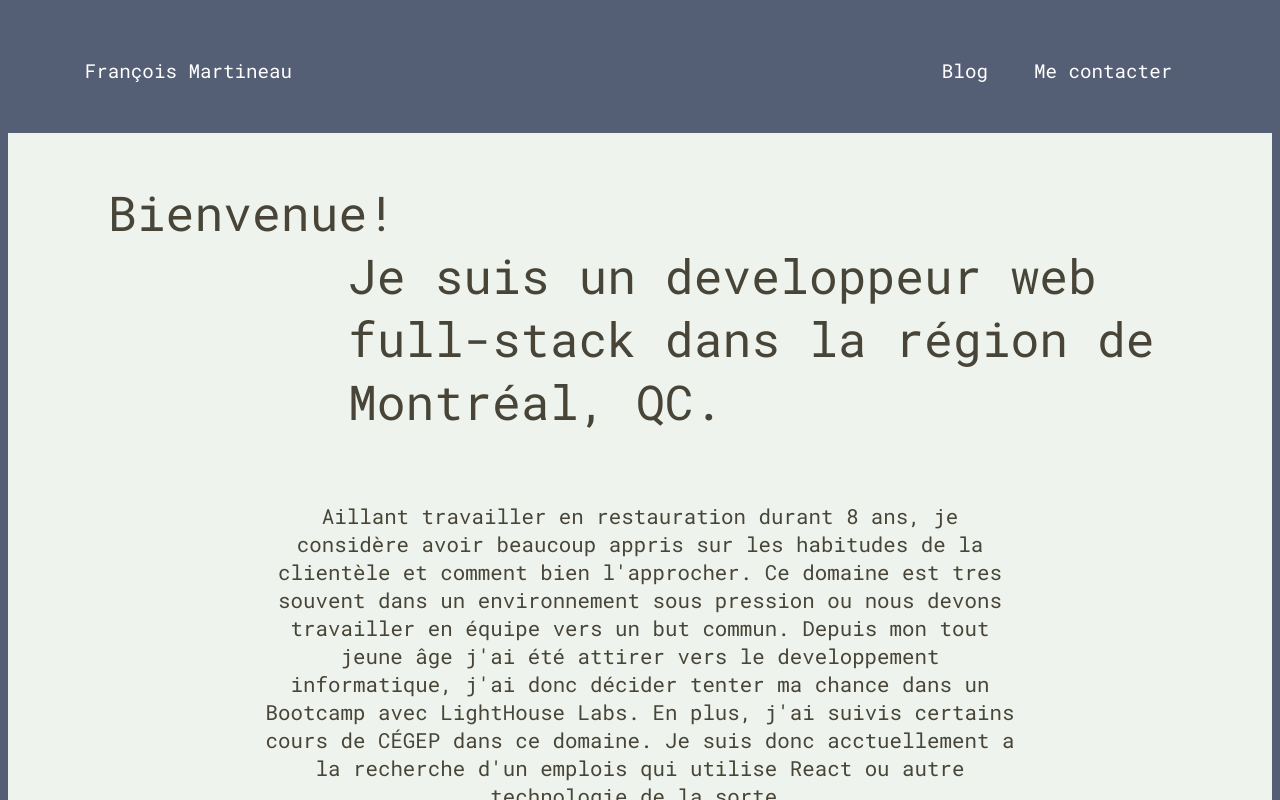
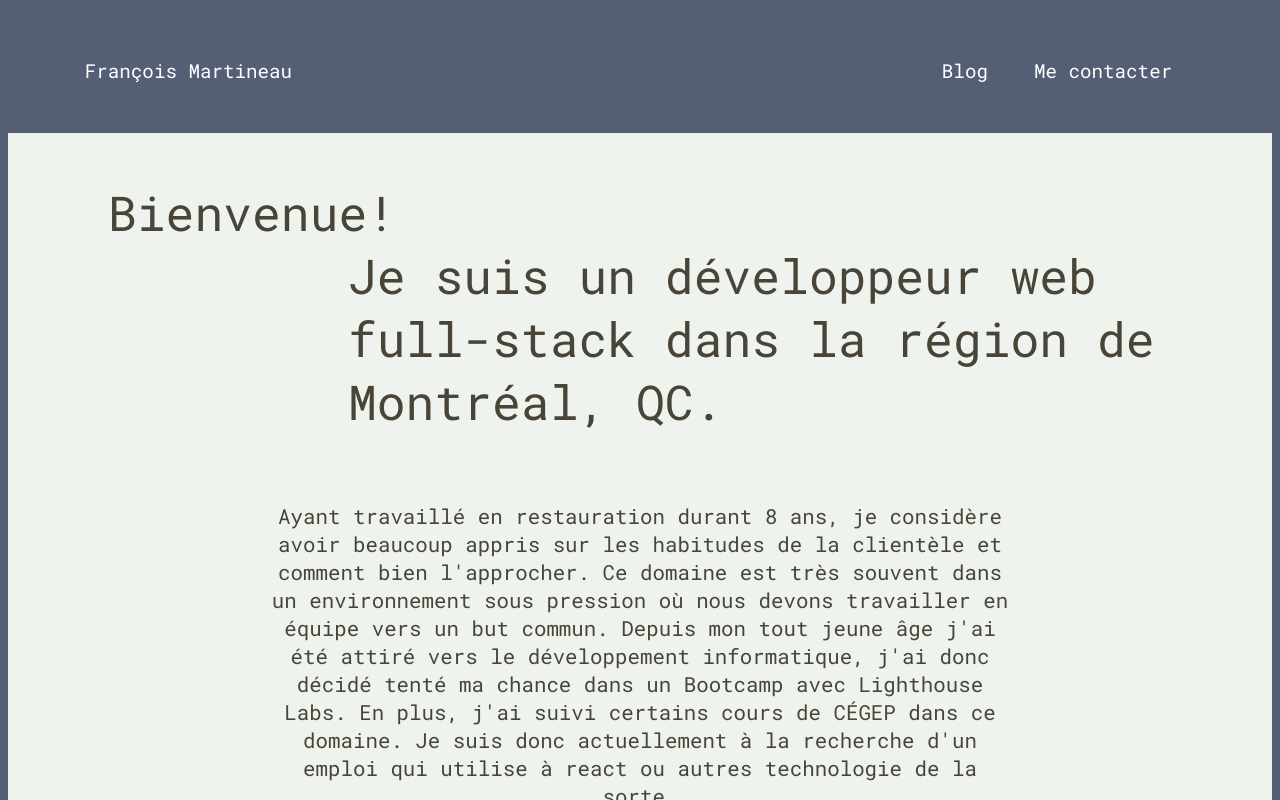
Before and after one commit to franccy29/portefolio, a React (Create React App) app: page / in a window 1280 px wide. Built offline with nearby package versions, Linux system fonts and the light colour scheme.

Commit message:
corriger

```diff
--- a/src/components/Contact.jsx
+++ b/src/components/Contact.jsx
@@ -1,6 +1,8 @@
 import React from 'react';
 import linkedIn from "../image/linkedin.jpg";
 import resume from "../image/resume.png";
+import gitHub from "../image/github.png";
+
 
 import { StyledContact } from "../styles/Contact.styles.jsx";
 
@@ -12,11 +14,11 @@ function Contact() {
     >
       <h2>Merci de vouloir travailler avec moi!</h2>
       <h3>Pour me contacter</h3>
-      <h4>voici mes coordonées:</h4>
+      <h4>Voici mes coordonnées:</h4>
       <p>E-mail: francois.martineau97@gmail.com</p>
-      <p>git hub</p>
+      <a href="https://github.com/franccy29" rel="noreferrer" target="_blank" ><img src={gitHub} alt="linked in" height="200px" width="200px" /></a>
       <a href="https://www.linkedin.com/in/francois-martineau97/" rel="noreferrer" target="_blank" ><img src={linkedIn} alt="linked in" height="200px" width="200px" /></a>
-      <a href="https://resume.creddle.io/resume/992ulo9z2bs" rel="noreferrer" target="_blank" ><img src={resume} alt="resumer" height="200px" width="200px" /></a>
+      <a href="https://resume.io/r/q8BVthm4X" rel="noreferrer" target="_blank" ><img src={resume} alt="resumer" height="200px" width="200px" /></a>
     </StyledContact>
   );
 }
--- a/src/components/HomePage.jsx
+++ b/src/components/HomePage.jsx
@@ -68,14 +68,14 @@ function HomePage() {
       <div className={"intro"} ref={intro} >
         <span>Bienvenue!</span>
         <br/>
-        <p className={"tab"} >Je suis un developpeur web full-stack dans la région de Montréal, QC.</p>
+        <p className={"tab"} >Je suis un développeur web full-stack dans la région de Montréal, QC.</p>
       </div>
 
       <p className={"resume"} >
-        Aillant travailler en restauration durant 8 ans, je considère avoir beaucoup appris sur les habitudes de la clientèle et comment bien l'approcher.
-        Ce domaine est tres souvent dans un environnement sous pression ou nous devons travailler en équipe vers un but commun. Depuis mon tout jeune âge j'ai
-        été attirer vers le developpement informatique, j'ai donc décider tenter ma chance dans un Bootcamp avec LightHouse Labs. En plus, j'ai suivis certains cours de
-        CÉGEP dans ce domaine. Je suis donc acctuellement a la recherche d'un emplois qui utilise React ou autre technologie de la sorte.
+        Ayant travaillé en restauration durant 8 ans, je considère avoir beaucoup appris sur les habitudes de la clientèle et comment bien l'approcher.
+        Ce domaine est très souvent dans un environnement sous pression où nous devons travailler en équipe vers un but commun. Depuis mon tout jeune âge j'ai
+        été attiré vers le développement informatique, j'ai donc décidé tenté ma chance dans un Bootcamp avec Lighthouse Labs. En plus, j'ai suivi certains cours de
+        CÉGEP dans ce domaine. Je suis donc actuellement à la recherche d'un emploi qui utilise à react ou autres technologie de la sorte.
       </p>
 
       <div className={"images"} ref={images} >
@@ -103,9 +103,7 @@ function HomePage() {
         <div className={"football"} >
           <img src={footballImage} alt="calala" />
           <p>
-            Fantasy Hoops est une application qui permet aux utilisateurs de consulter rapidement et graphiquement plusieurs statistiques
-            plus ou moin avancer sur les performances de leurs équipes de fantasy basketball. L'application est fait d'une façon à être
-            complémentaire pour rendre les décisions en question d'alignement plus facile à chaque semaine.
+            Fantasy hoops est une application qui permet aux utilisateurs de consulter rapidement et graphiquement plusieurs statistiques plus ou moins avancer sur les performances de leurs équipes de fantaisie basket-ball. L'application est fait d'une façon à être complémentaire pour rendre les décisions en question d'alignement plus facile à chaque semaine.
             <br/>
             <br/>Tech Stack: React, JWT, Styled-component, Victory, Material UI, Knex, ExpressJs, Postgresql.
           </p>
@@ -118,8 +116,7 @@ function HomePage() {
         <h2>Scheduler</h2>
         <div className={"scheduler"} >
           <p>
-            Ce projet est un simple planificateur, un projet future sera d'ajouter une gestion d'utilisateur et de rendre l'application utilisable
-            pour plusieurs autres situations que seulement ce qu'elle nous procure en ce moment. Ce projet vient du bootcamp LightHouse Labs.
+            Ce projet est un simple planificateur, un projet futur sera d'ajouter une gestion d'utilisateur et de rendre l'application utilisable pour plusieurs autres situations que seulement ce qu'elle nous procure en ce moment. Ce projet vient du Boot camp Lighthouse Labs.
             <br/>
             <br/>Tech Stack: React, Axios, Storybook, Jest, Cypress, Babel, Sass.
           </p>
@@ -147,7 +144,7 @@ function HomePage() {
         <h2>Tinny URL</h2>
         <div className={"tinny"} >
           <p>
-            Un clone de bit.ly, qui gère et génère des liens URL plus court.
+             Un clone de bit ly, qui gère et génère des liens URL plus court.
             <br/>
             <br/>Tech Stack: Chai, Mocha, Cookie-session, Ejs, ExpressJs.
           </p>
```
